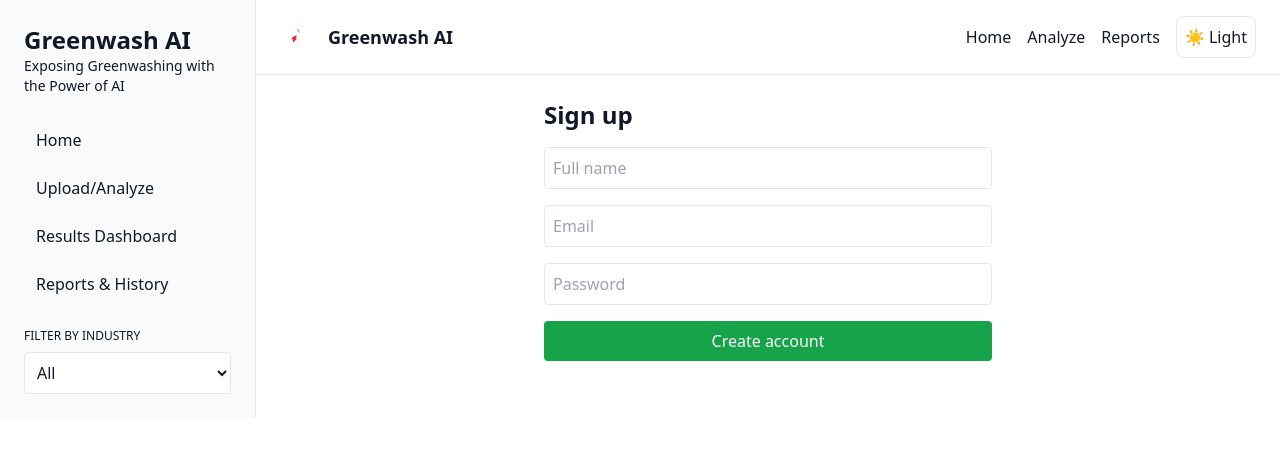
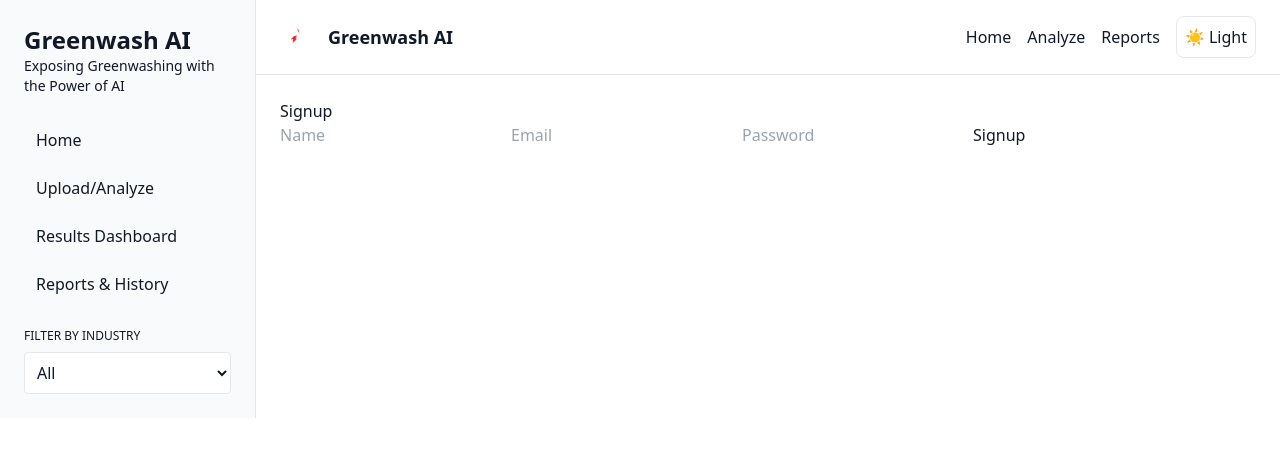
Before and after one commit to param-atxep/Ai, a React (Vite) app in the folder frontend/: page /signup in a window 1280 px wide. Shown: the top 456 px of the page. Built offline with nearby package versions, Linux system fonts and the light colour scheme; no server answers.

Commit message:
Update Signup.jsx

```diff
--- a/frontend/src/pages/Auth/Signup.jsx
+++ b/frontend/src/pages/Auth/Signup.jsx
@@ -1,22 +1,36 @@
-import React, {useState} from 'react'
+import { useState } from 'react';
+import api from '../../utils/api';
 
 
-export default function Signup(){
-const [name,setName]=useState('')
-const [email,setEmail]=useState('')
-const [password,setPassword]=useState('')
-const handle = (e)=>{ e.preventDefault(); alert('Demo signup') }
+export default function Signup() {
+const [name, setName] = useState('');
+const [email, setEmail] = useState('');
+const [password, setPassword] = useState('');
+const [error, setError] = useState('');
+
+
+const handleSignup = async (e) => {
+e.preventDefault();
+try {
+const res = await api.post('/auth/signup', { name, email, password });
+localStorage.setItem('token', res.data.token);
+alert('Signup successful');
+} catch (err) {
+setError(err.response?.data?.error || 'Signup failed');
+}
+};
+
+
 return (
-<div className="container-max">
-<div className="max-w-md mx-auto">
-<h2 className="text-2xl font-bold mb-4">Sign up</h2>
-<form onSubmit={handle} className="space-y-4">
-<input value={name} onChange={e=>setName(e.target.value)} placeholder="Full name" className="w-full p-2 border rounded" />
-<input value={email} onChange={e=>setEmail(e.target.value)} placeholder="Email" className="w-full p-2 border rounded" />
-<input value={password} onChange={e=>setPassword(e.target.value)} placeholder="Password" type="password" className="w-full p-2 border rounded" />
-<button className="w-full py-2 rounded bg-green-600 text-white">Create account</button>
+<div>
+<h2>Signup</h2>
+<form onSubmit={handleSignup}>
+<input type="text" placeholder="Name" value={name} onChange={e => setName(e.target.value)} />
+<input type="email" placeholder="Email" value={email} onChange={e => setEmail(e.target.value)} />
+<input type="password" placeholder="Password" value={password} onChange={e => setPassword(e.target.value)} />
+<button type="submit">Signup</button>
 </form>
+{error && <p style={{ color: 'red' }}>{error}</p>}
 </div>
-</div>
-)
+);
 }
```
